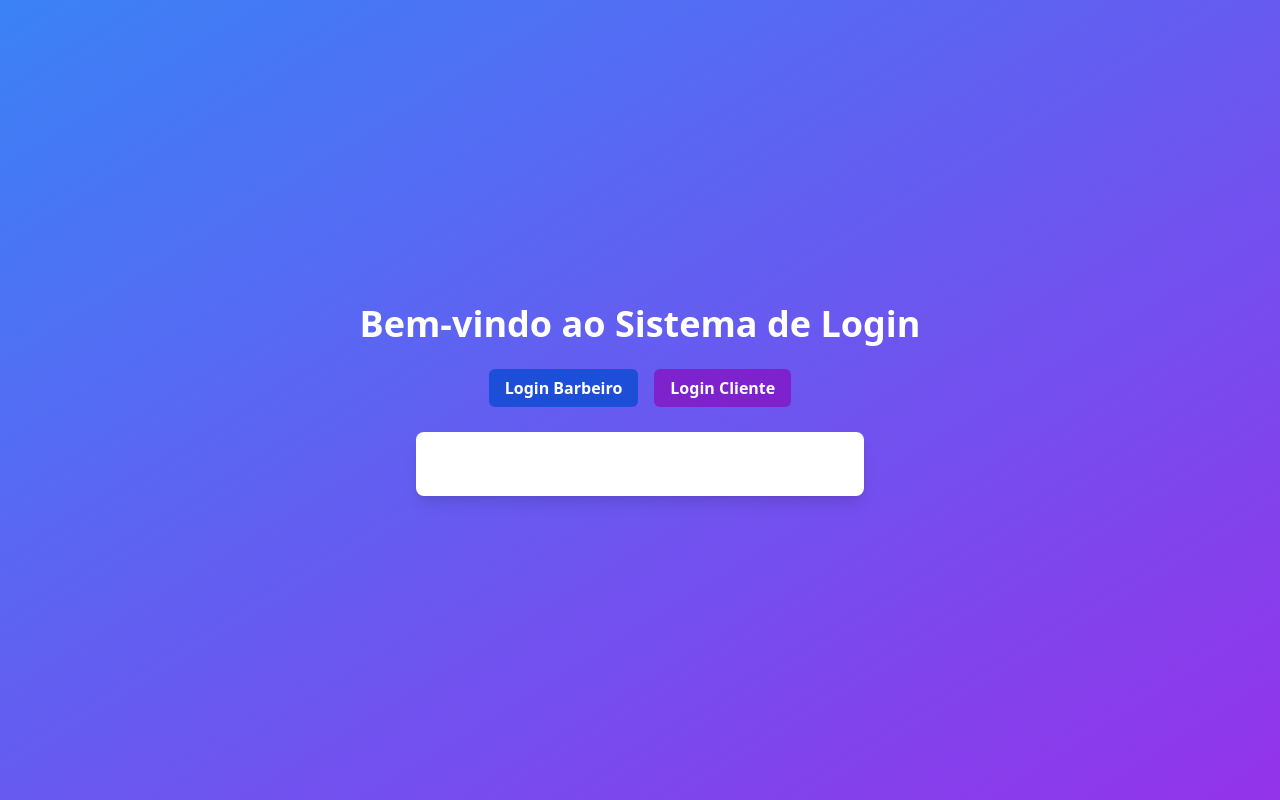
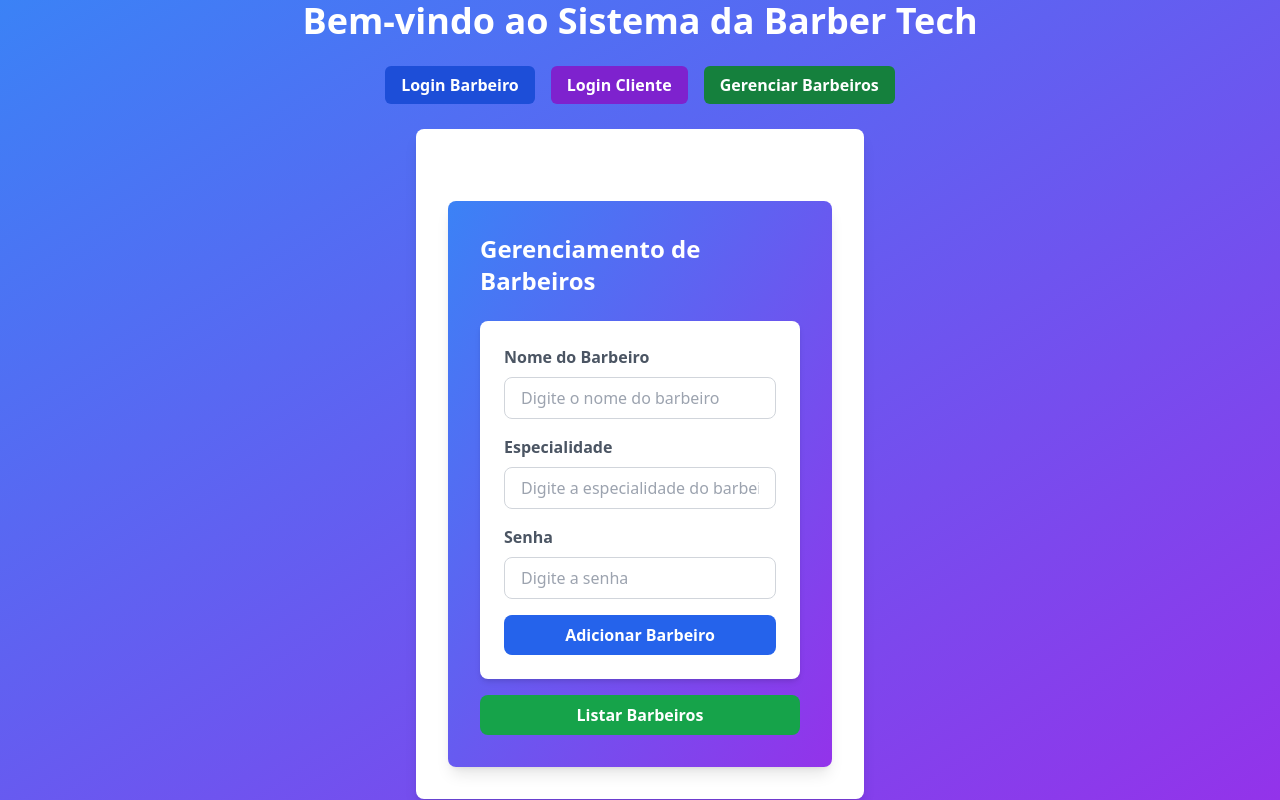
Before and after one commit to Fpereiraaraujo/React_BarberTech, a React (Create React App) app: page /management in a window 1280 px wide. Built offline with nearby package versions, Linux system fonts and the light colour scheme.

Commit message:
Inserção do modulo de gerenciamento de barbeiros

```diff
--- a/src/App.tsx
+++ b/src/App.tsx
@@ -5,12 +5,13 @@ import ClientLogin from "./pages/Client/ClientLogin";
 import BarberDashboard from "./pages/Barber/BarberDashboard";
 import ClientDashboard from "./pages/Client/ClientDashboard";
 import ClientSignup from "./pages/Client/ClientSignup";
+import BarberManagement from "./pages/Barber/Barbeiro"; // Importa o novo componente
 
 function App() {
   return (
     <Router>
       <div className="min-h-screen bg-gradient-to-br from-blue-500 to-purple-600 flex flex-col items-center justify-center">
-        <h1 className="text-4xl font-bold text-white mb-8">Bem-vindo ao Sistema de Login</h1>
+        <h1 className="text-4xl font-bold text-white mb-8">Bem-vindo ao Sistema da Barber Tech</h1>
 
         <nav className="space-x-4 mb-8">
           <Link
@@ -25,6 +26,12 @@ function App() {
           >
             Login Cliente
           </Link>
+          <Link
+            to="/management"
+            className="text-white font-semibold bg-green-700 px-4 py-2 rounded-md hover:bg-green-800 transition"
+          >
+            Gerenciar Barbeiros
+          </Link> {/* Link para a nova página de gerenciamento */}
         </nav>
 
         <div className="w-full max-w-md p-8 bg-white shadow-lg rounded-lg">
@@ -34,6 +41,7 @@ function App() {
             <Route path="/client-signup" element={<ClientSignup />} />
             <Route path="/barber-dashboard" element={<BarberDashboard />} />
             <Route path="/client-dashboard" element={<ClientDashboard />} />
+            <Route path="/management" element={<BarberManagement />} /> {/* Nova rota para gerenciamento de barbeiros */}
           </Routes>
         </div>
       </div>
--- /dev/null
+++ b/src/pages/Barber/Barbeiro.tsx
@@ -0,0 +1,179 @@
+import React, { useState, useEffect } from 'react';
+import axios from 'axios';
+
+interface Barber {
+  id: number;
+  nome: string;
+  especialidade: string;
+}
+
+const BarberManagement: React.FC = () => {
+  const [barbers, setBarbers] = useState<Barber[]>([]);
+  const [name, setName] = useState<string>('');
+  const [specialty, setSpecialty] = useState<string>('');
+  const [password, setPassword] = useState<string>('');
+  const [filter, setFilter] = useState<string>(''); // Para o filtro
+  const [showList, setShowList] = useState<boolean>(false); // Para mostrar/ocultar lista
+  const [error, setError] = useState<string>('');
+
+  const handleAddBarber = async (e: React.FormEvent<HTMLFormElement>) => {
+    e.preventDefault();
+
+    try {
+      const response = await axios.post<Barber>('https://localhost:5400/barbeiro', {
+        Nome: name,
+        Especialidade: specialty,
+        Senha: password,
+      });
+
+      setBarbers([...barbers, response.data]);
+      setName('');
+      setSpecialty('');
+      setPassword('');
+      setError(''); // Limpa a mensagem de erro ao adicionar com sucesso
+    } catch (err) {
+      setError('Erro ao adicionar barbeiro. Verifique os dados.');
+      console.error(err);
+    }
+  };
+
+  const handleListBarbers = async () => {
+    try {
+      const response = await axios.get<Barber[]>('https://localhost:5400/barbeiro');
+      setBarbers(response.data);
+      setShowList(true); // Mostra a lista após buscar
+    } catch (err) {
+      setError('Erro ao carregar barbeiros');
+      console.error(err);
+    }
+  };
+
+  const handleDeleteBarber = async (nome: string) => {
+    try {
+      await axios.delete(`https://localhost:5400/barbeiro/${nome}`);
+      setBarbers(barbers.filter(barber => barber.nome !== nome));
+    } catch (err) {
+      setError('Erro ao deletar barbeiro');
+      console.error(err);
+    }
+  };
+
+  const filteredBarbers = barbers.filter(barber =>
+    barber.nome.toLowerCase().includes(filter.toLowerCase())
+  );
+
+  // Efeito para limpar mensagem de erro ao preencher os campos
+  useEffect(() => {
+    if (name || specialty || password) {
+      setError('');
+    }
+  }, [name, specialty, password]);
+
+  return (
+    <div className="flex flex-col items-center bg-gradient-to-br from-blue-500 to-purple-600 p-8 rounded-lg shadow-lg w-full max-w-md mx-auto mt-10">
+      <h2 className="text-2xl font-bold text-white mb-6">Gerenciamento de Barbeiros</h2>
+
+      <form onSubmit={handleAddBarber} className="w-full space-y-4 bg-white p-6 rounded-lg shadow-md">
+        <div>
+          <label htmlFor="name" className="block text-gray-600 font-semibold mb-2">
+            Nome do Barbeiro
+          </label>
+          <input
+            type="text"
+            id="name"
+            value={name}
+            onChange={(e) => setName(e.target.value)}
+            className="w-full px-4 py-2 border border-gray-300 rounded-lg focus:outline-none focus:border-blue-500"
+            placeholder="Digite o nome do barbeiro"
+            required
+          />
+        </div>
+
+        <div>
+          <label htmlFor="specialty" className="block text-gray-600 font-semibold mb-2">
+            Especialidade
+          </label>
+          <input
+            type="text"
+            id="specialty"
+            value={specialty}
+            onChange={(e) => setSpecialty(e.target.value)}
+            className="w-full px-4 py-2 border border-gray-300 rounded-lg focus:outline-none focus:border-blue-500"
+            placeholder="Digite a especialidade do barbeiro"
+            required
+          />
+        </div>
+
+        <div>
+          <label htmlFor="password" className="block text-gray-600 font-semibold mb-2">
+            Senha
+          </label>
+          <input
+            type="password"
+            id="password"
+            value={password}
+            onChange={(e) => setPassword(e.target.value)}
+            className="w-full px-4 py-2 border border-gray-300 rounded-lg focus:outline-none focus:border-blue-500"
+            placeholder="Digite a senha"
+            required
+          />
+        </div>
+
+        {error && <p className="text-red-600 text-sm mt-2">{error}</p>}
+
+        <button
+          type="submit"
+          className="w-full bg-blue-600 text-white font-semibold py-2 rounded-lg hover:bg-blue-700 transition"
+        >
+          Adicionar Barbeiro
+        </button>
+      </form>
+
+      <button
+        onClick={handleListBarbers}
+        className="mt-4 w-full bg-green-600 text-white font-semibold py-2 rounded-lg hover:bg-green-700 transition"
+      >
+        Listar Barbeiros
+      </button>
+
+      {showList && (
+        <>
+          <input
+            type="text"
+            placeholder="Filtrar pelo nome"
+            value={filter}
+            onChange={(e) => setFilter(e.target.value)}
+            className="mt-4 w-full px-4 py-2 border border-gray-300 rounded-lg focus:outline-none focus:border-blue-500"
+          />
+          <button
+            onClick={() => setShowList(false)} // Ocultar a lista
+            className="mt-2 w-full bg-red-600 text-white font-semibold py-2 rounded-lg hover:bg-red-700 transition"
+          >
+            Esconder Lista
+          </button>
+        </>
+      )}
+
+      {showList && (
+        <div className="mt-6 w-full">
+          <h3 className="text-xl font-bold text-white mb-4">Lista de Barbeiros</h3>
+          <ul className="bg-white rounded-lg shadow-md p-4">
+            {filteredBarbers.map((barber) => (
+              <li key={barber.id} className="flex justify-between items-center border-b py-2">
+                <span className="text-gray-800">{barber.nome} - {barber.especialidade}</span>
+                <button
+                  onClick={() => handleDeleteBarber(barber.nome)} // Passando o nome
+                  className="text-red-600 hover:text-red-800 transition"
+                >
+                  Deletar
+                </button>
+              </li>
+            ))}
+          </ul>
+        </div>
+      )}
+    </div>
+  );
+};
+
+export default BarberManagement;
```
